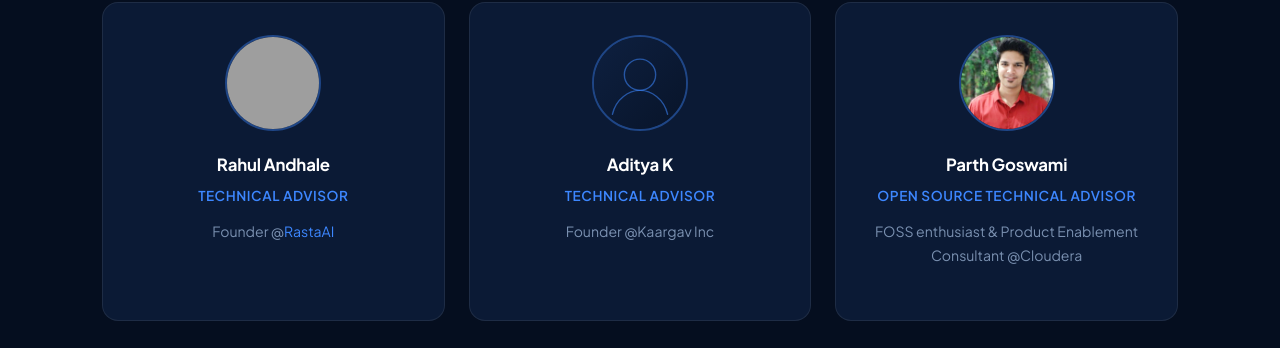
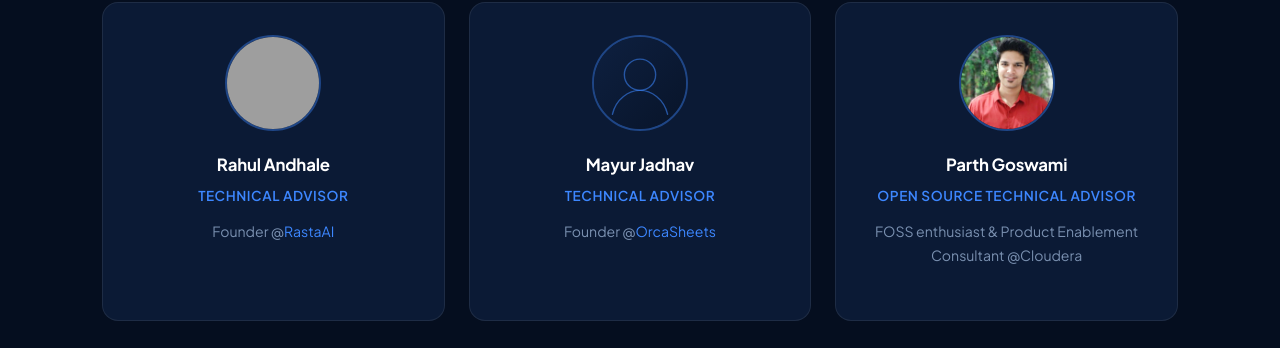
Before and after one commit to astravconsulting/astravconsulting.github.io, a Jekyll site: the page built from index.html, in a window 1280 px wide and 900 px high, scrolled down 3521 px. Shown: the part 106-454 px from the top of the window. Built offline with Jekyll 4.4.1, drawn with Linux system fonts in a browser that asks for light colours; grey boxes are pictures that could not be loaded.

Commit message:
Update index.html

```diff
--- a/index.html
+++ b/index.html
@@ -470,10 +470,10 @@ description: Astrav Consulting delivers platform-native CDN security, cloud infr
       <p class="advisor-bio">Founder @<a href="https://www.rasta-ai.com">RastaAI</a></p>
     </div>
     <div class="advisor-card">
-      <img src="images/advisors/placeholder-headshot.svg" alt="Aditya K" class="advisor-avatar" />
-      <h3 class="advisor-name">Aditya K</h3>
+      <img src="images/advisors/placeholder-headshot.svg" alt="Mayur Jadhav" class="advisor-avatar" />
+      <h3 class="advisor-name">Mayur Jadhav</h3>
       <p class="advisor-title">Technical Advisor</p>
-      <p class="advisor-bio"> Founder @Kaargav Inc</p>
+      <p class="advisor-bio">Founder @<a href="https://orcasheets.ai/">OrcaSheets</a></p>
     </div>
         <div class="advisor-card">
       <img src="images/advisors/parthg.jpg" alt="Parth Goswami" class="advisor-avatar" />
```
